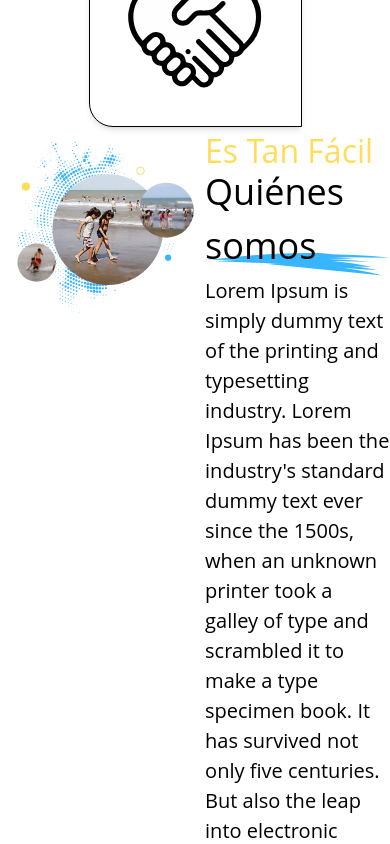
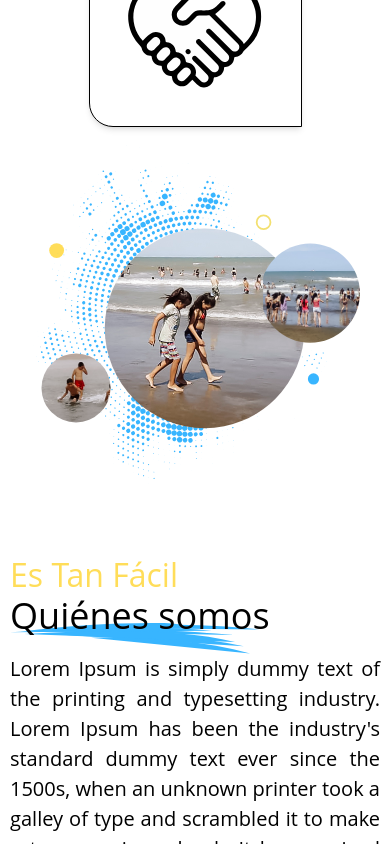
Before and after one commit to Es-Tan-Facil/FrontEnd, a React (Create React App) app: page / in a window 390 px wide. Shown: the part 1880-2724 px from the top of the page. Built offline with nearby package versions, Linux system fonts and the light colour scheme; the HTML template or start-up script is replaced by a standard one.

Commit message:
WhoAreWe

```diff
--- /dev/null
+++ b/src/Components/WhoAreWe/WhoAreWe.css
@@ -0,0 +1,26 @@
+#containerWho {
+   height: 100vh;
+   width: 100vw;
+}
+
+.imageWho {
+   width: 40%;
+}
+
+.textWho {
+   width: 40%;
+   text-align: justify;
+   text-justify: inter-word;
+   margin: 0 10px;
+
+}
+
+@media screen and (max-width: 768px) {
+
+   .imageWho,
+   .textWho {
+      width: 100%;
+      margin-bottom: 5%;
+      margin: 0 10px;
+   }
+}
--- a/src/Components/WhoAreWe/WhoAreWe.jsx
+++ b/src/Components/WhoAreWe/WhoAreWe.jsx
@@ -3,17 +3,17 @@ import Title from '../Title/Title'
 import Subtitle from '../Subtitle/Subtitle'
 import Text from '../Text/Text'
 import somos from "../../Assets/Pictures/01.svg"
+import './WhoAreWe.css'
 
 
 
 export default function WhoAreWe() {
     return (
-        <div style={{display: "flex", justifyContent:"center"}}>
-            <div style={{ width:"550px"}}>
-
+        <div id= "containerWho" class="flex justify-center items-center flex-row flex-wrap gap-14 py-4">
+            <div className= "imageWho" >
                 <img src={somos} alt="imagen" />
             </div>
-            <div style={{ width: "31rem" }}>
+            <div className="textWho" >
                 <Subtitle subtitle="Es Tan Fácil" />
                 <Title title="Quiénes somos" />
                 <Text text="Lorem Ipsum is simply dummy text of the printing and typesetting industry. Lorem Ipsum has been the industry's standard dummy text ever since the 1500s, when an unknown printer took
```
